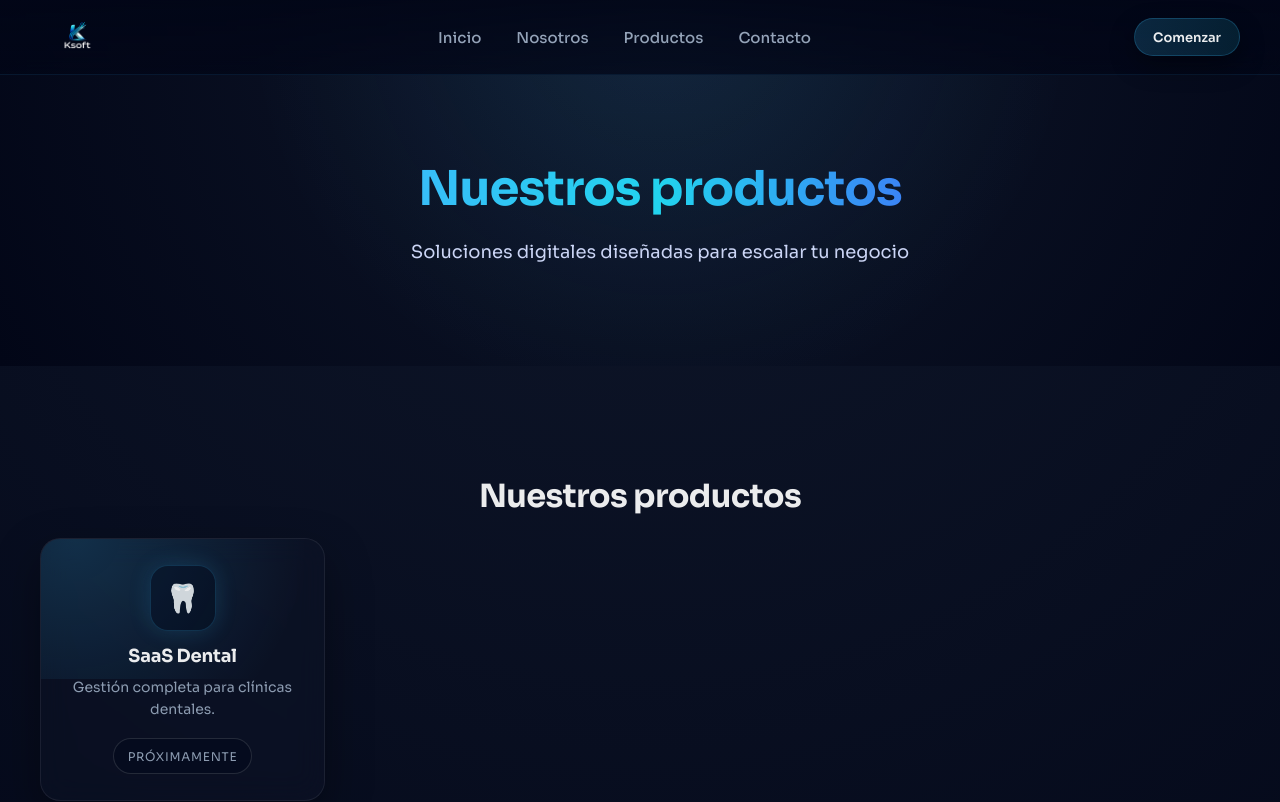
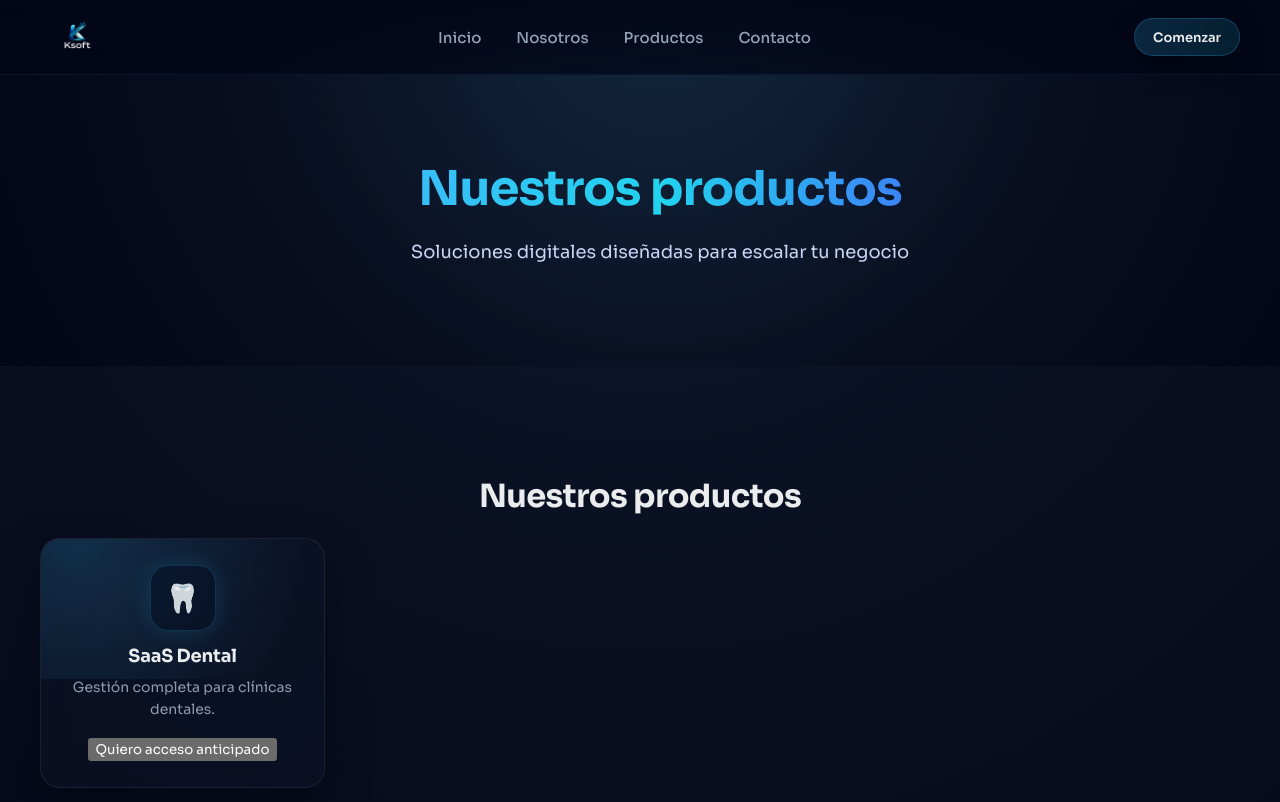
Before and after one commit to kleyderBackend/Ksoft-frontend, a React (Vite) app: page /products in a window 1280 px wide. Shown: the top 802 px of the page. Built offline with nearby package versions, Linux system fonts and the light colour scheme.

Commit message:
feat: update product grid navigation and fix TS unused variable error
Fixes TS6133 error in PlansToggle by utilizing state.

Implements external link handling in ProductsGrid using window.open.

Updates commig soon product button text for saas dental

```diff
--- a/src/Components/ProductsGrid/ProductsGrid.tsx
+++ b/src/Components/ProductsGrid/ProductsGrid.tsx
@@ -17,6 +17,17 @@ interface ProductsGridProps {
 export const ProductsGrid = ({ products }: ProductsGridProps) => {
   const navigate = useNavigate();
 
+  // Función para manejar la navegación
+  const handleNavigation = (href: string) => {
+    if (href.startsWith("http")) {
+      // Si es un link externo (como Vercel), usamos window.location
+      window.open(href, "_blank", "noopener,noreferrer");
+    } else {
+      // Si es una ruta interna (como /contacto), usamos navigate
+      navigate(href);
+    }
+  };
+
   return (
     <section className={styles.container}>
       <h2>Nuestros productos</h2>
@@ -29,14 +40,20 @@ export const ProductsGrid = ({ products }: ProductsGridProps) => {
             <p className={styles.desc}>{product.description}</p>
 
             <div className={styles.actions}>
+              {/* Si es comingSoon, mostramos el botón de lista de espera o el badge */}
               {product.comingSoon ? (
-                <span className={styles.badge}>Próximamente</span>
+                <button
+                  className={styles.buttonWaiting}
+                  onClick={() => product.href && handleNavigation(product.href)}
+                >
+                  {product.buttonText}
+                </button>
               ) : (
                 <button
                   type="button"
                   className={styles.button}
                   onClick={() => {
-                    if (product.href) navigate(product.href);
+                    if (product.href) handleNavigation(product.href);
                   }}
                 >
                   {product.buttonText}
```
